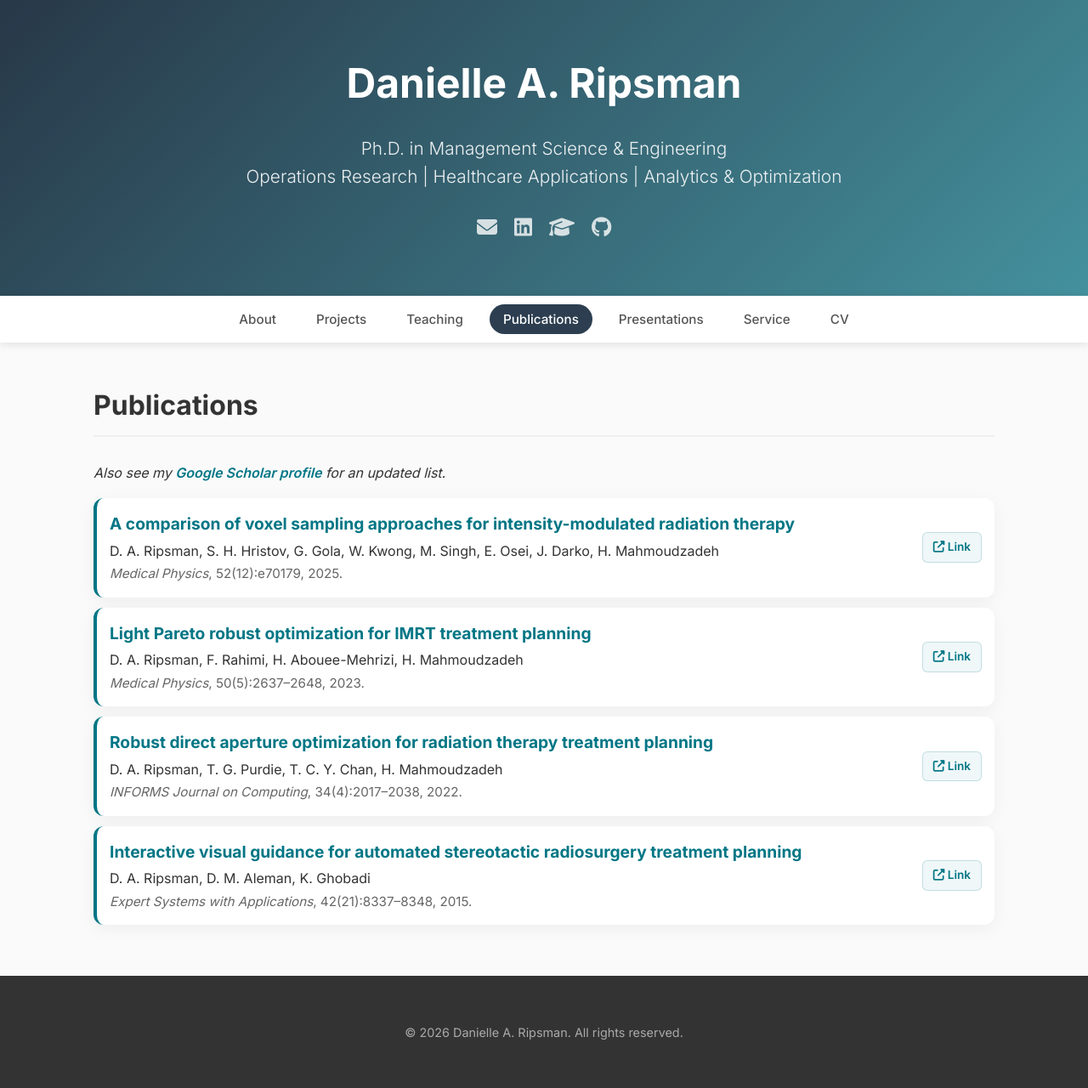
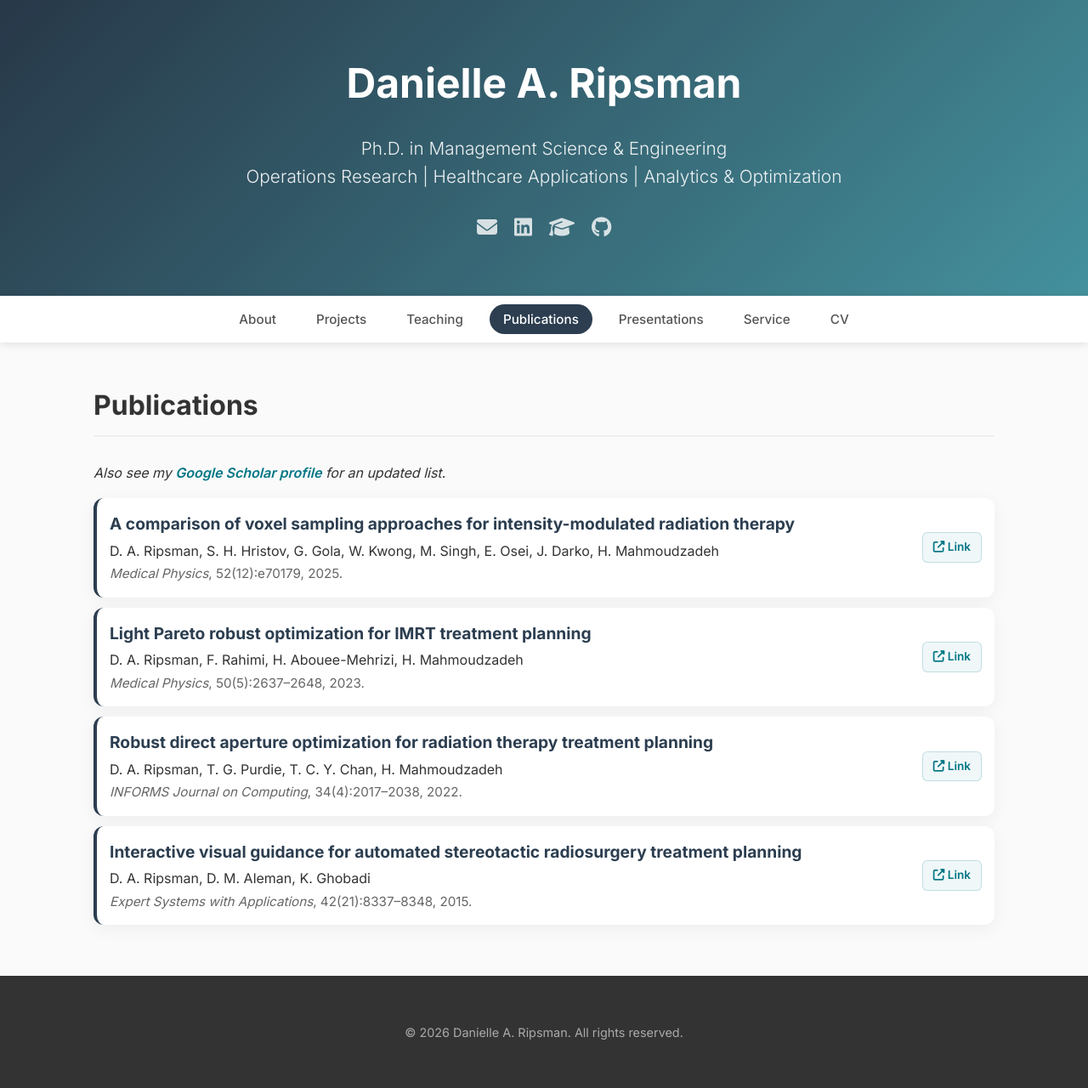
Before and after one commit to DaniRip/DaniRip.github.io, a Jekyll site: the page built from publications.md, in a window 1280 px wide. Shown: the whole page at 85% size. Built offline with Jekyll 4.4.1, drawn with Linux system fonts in a browser that asks for light colours.

Commit message:
Update style.css

```diff
--- a/assets/css/style.css
+++ b/assets/css/style.css
@@ -257,7 +257,7 @@ h2 {
     align-items: center; /* Centers the [Link] button vertically against the text */
     gap: 15px;
     padding: 15px;
-    border-left: 4px solid #007685; /* Your bold teal border */
+    border-left: 4px solid var(--accent-color); /* #007685;  Your bold teal border */
     margin-bottom: 12px; /* Reduced space between separate cards from 25px to 12px */
 }
 
@@ -265,7 +265,7 @@ h2 {
 .publication-title {
     font-weight: 700;
     font-size: 1.2rem;
-    color: #007685; /* Your colorful teal title */
+    color: var(--accent-color); /*#007685;  Your colorful teal title */
     margin-bottom: 4px;
 }
 
```
